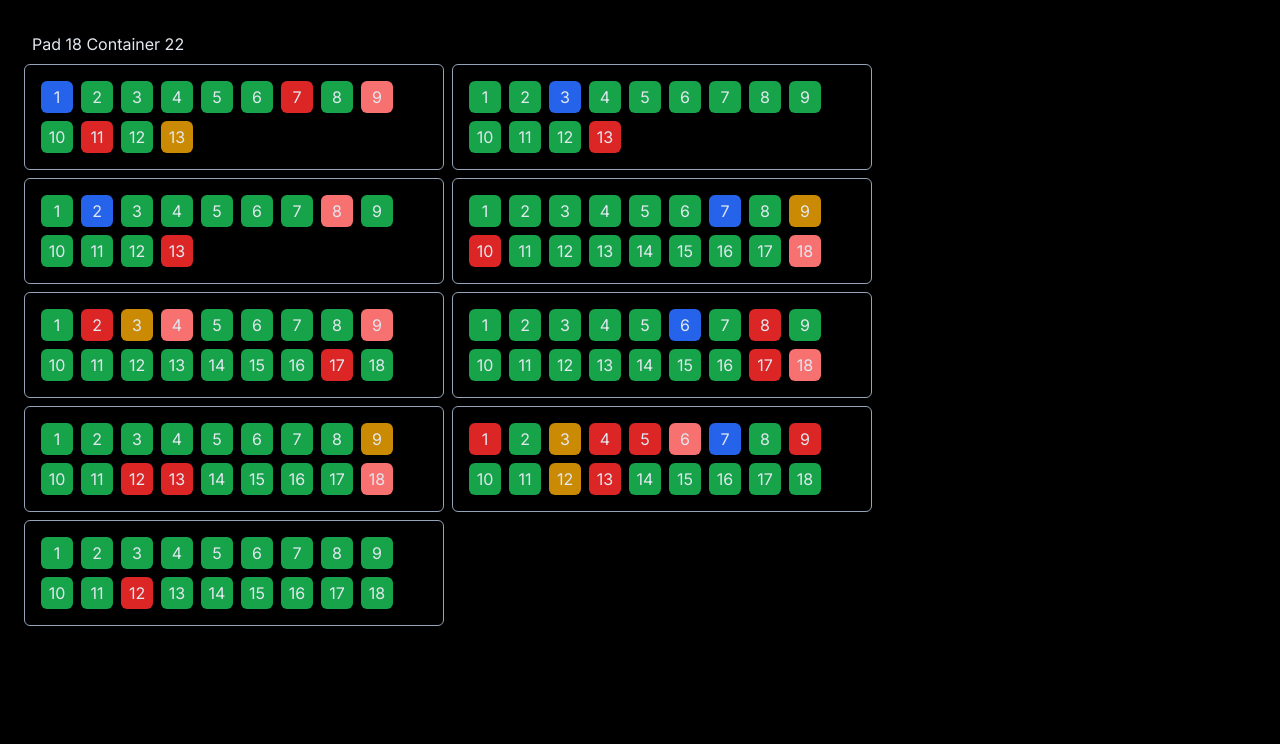
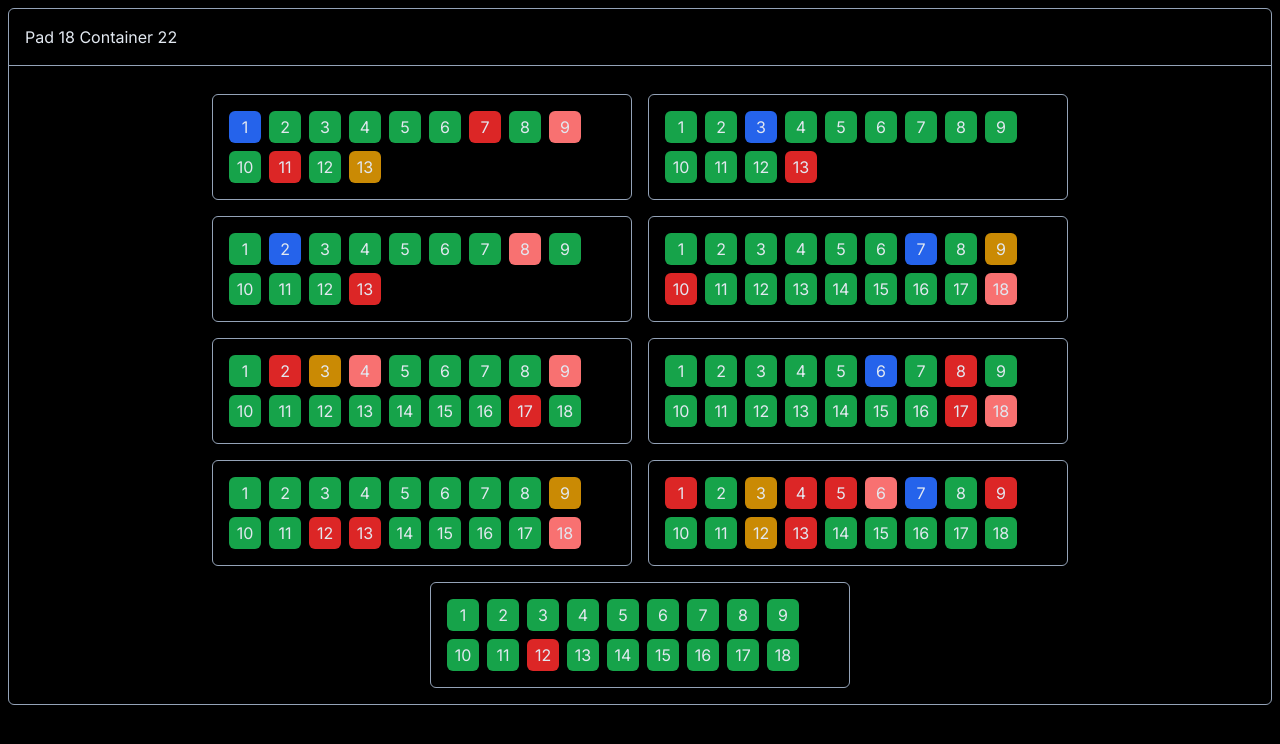
Before and after one commit to toni-krstic/hashsmith-zadatak, a Next.js app: page / in a window 1280 px wide. Shown: the top 744 px of the page. Built offline with nearby package versions, Linux system fonts and the light colour scheme.

Commit message:
style up

```diff
--- a/src/app/page.tsx
+++ b/src/app/page.tsx
@@ -14,15 +14,15 @@ const formatedMiners = miners[19].values
 
 export default function HomePage() {
   return (
-    <main className="h-screen w-full p-4">
-      <div className="w-full">
-        <h3 className="p-2">{miners[19].name}</h3>
+    <main className="flex h-full w-full flex-col gap-3 rounded-md border-[1px] border-slate-400">
+      <div className="w-full border-b border-slate-400">
+        <h3 className="p-4">{miners[19].name}</h3>
       </div>
-      <div className="flex flex-wrap gap-2">
+      <div className="flex flex-wrap justify-center gap-4 p-4">
         {formatedMiners.map((miners, i) => (
           <div
             key={`${miners ? `${miners[`${i}`]?.pdu}-${miners[`${i}`]?.port}` : "s"}`}
-            className="flex w-[420px] flex-wrap gap-2 rounded-md border-[1px] border-slate-400 p-4"
+            className="flex  w-[420px] flex-wrap gap-2 rounded-md border-[1px] border-slate-400 p-4"
           >
             {miners?.map((miner) => (
               <div key={`${miner.pdu}-${miner.port}s`}>
```
